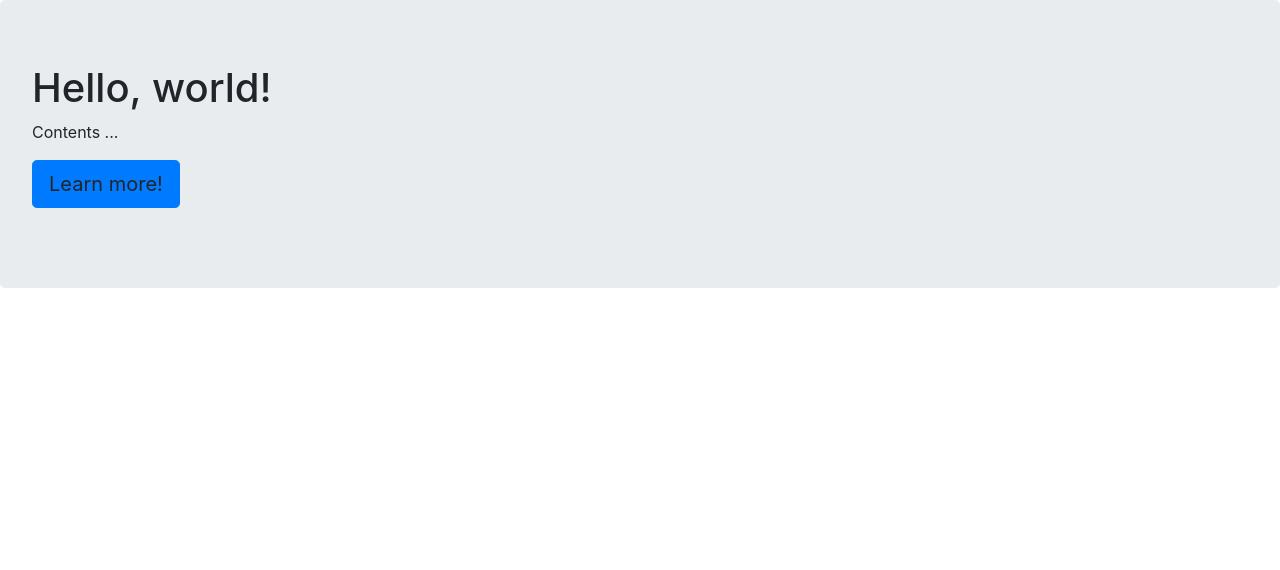
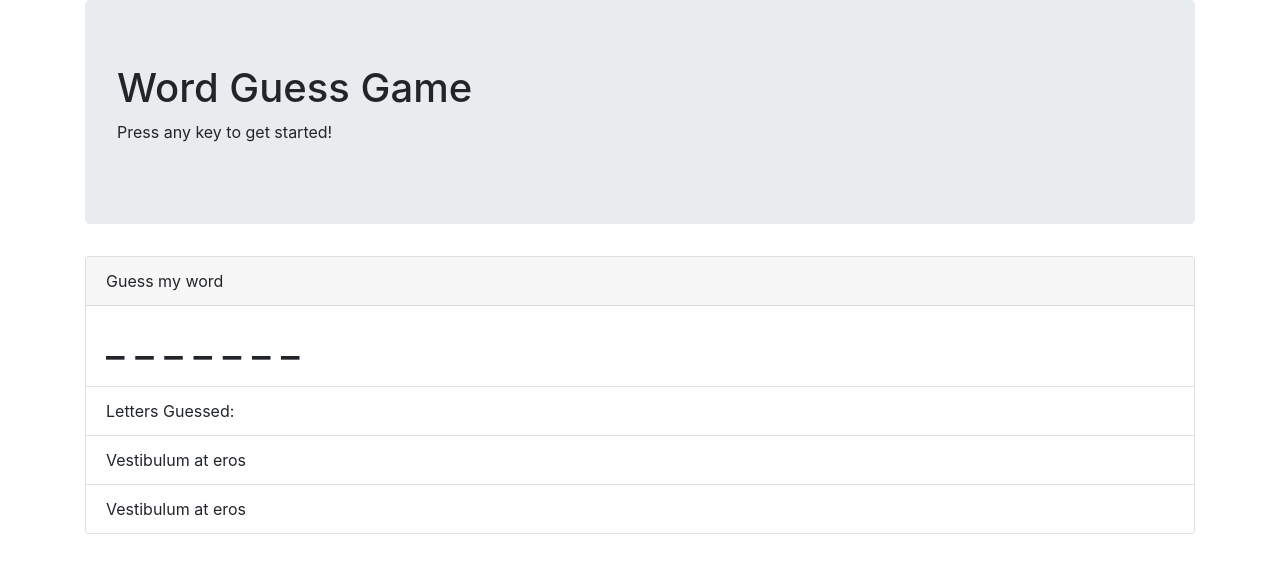
Before and after one commit to digipet007/Word-Guess-Game, a plain HTML site: page index.html in a window 1280 px wide. Drawn offline with nearby package versions, Linux system fonts and the light colour scheme.

Commit message:
Organized html with Bootstrap cards

```diff
--- a/index.html
+++ b/index.html
@@ -8,14 +8,30 @@
 </head>
 <body>
 
-    <div class="jumbotron">
-        <div class="container>">
-            <h1>Hello, world!</h1>
-            <p>Contents ...</p>
-            <p>
-                <a class="btn btn-primary btn-lg">Learn more!</a>
-            </p>
+    <div class="container">
+
+        <div class="jumbotron">
+                <h1>Word Guess Game</h1>
+                <p>Press any key to get started!</p>
         </div>
+
+        <div class="card" style="width: 100%;">
+                <div class="card-header">
+                  Guess my word
+                </div>
+                <ul class="list-group list-group-flush">
+                  <li class="list-group-item"><h1>_ _ _ _ _ _ _</h1></li>
+                  <li class="list-group-item">Letters Guessed: <span id="numGuesses"></span></li>
+                  <li class="list-group-item">Vestibulum at eros</li>
+                  <li class="list-group-item">Vestibulum at eros</li>
+                </ul>
+              </div>
+
+
+
+
+
+
     </div>
 
 </body>
```
